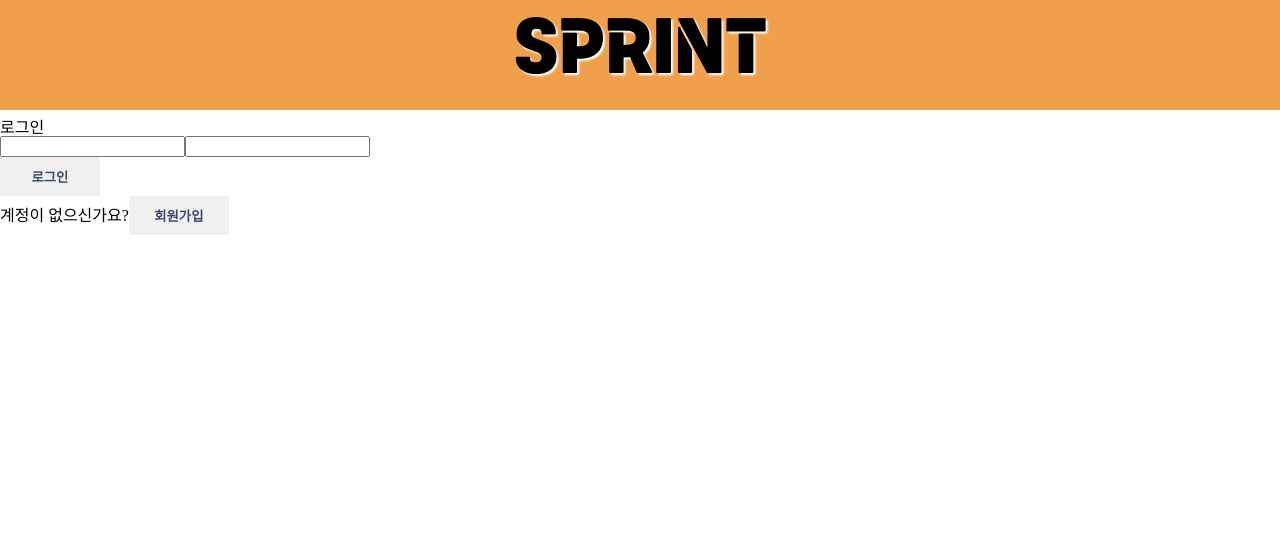
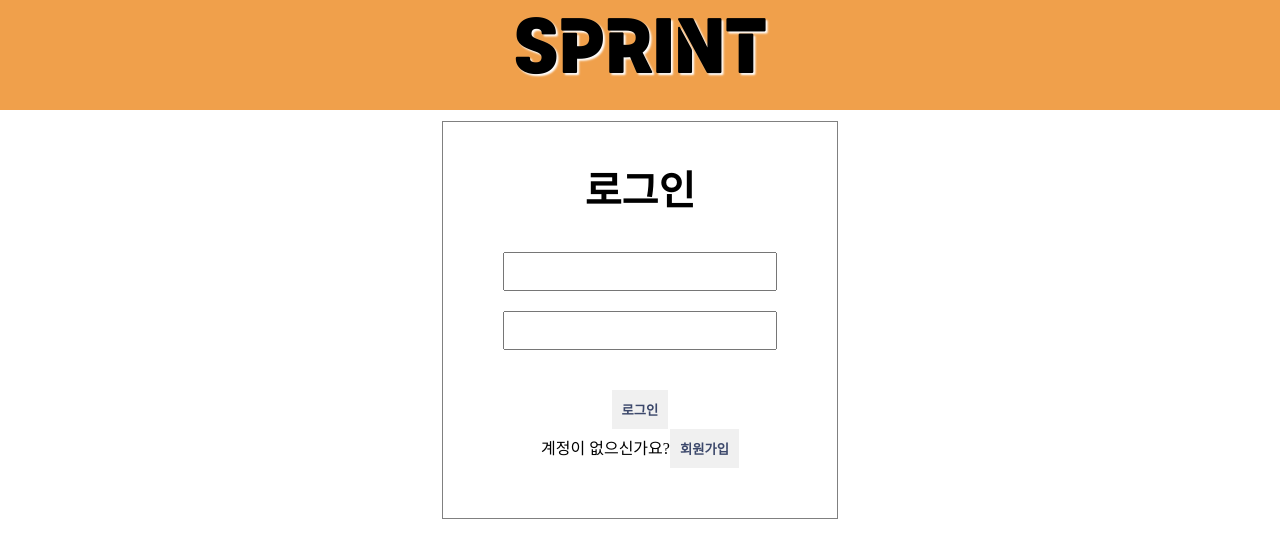
Before and after one commit to minjaechoi0518/sprint-client, a React (Create React App) app: page /login in a window 1280 px wide. Shown: the top 558 px of the page. Built offline with nearby package versions, Linux system fonts and the light colour scheme.

Commit message:
Design login CSS 변경중

```diff
--- a/src/components/Login.jsx
+++ b/src/components/Login.jsx
@@ -3,9 +3,10 @@ import { Link } from 'react-router-dom'
 import Button from './component/Button'
 import Header from './Header'
 import useInput from './Hooks/useInput'
+import * as CSS from '../components/component/style'
 
 const Login = () => {
-  const [userName, onChangeUserIdHandler ] = useInput('')
+  const [userName, onChangeUserNameHandler ] = useInput('')
   const [password, onChangPasswordHandler] = useInput('')
 
   const [warningNotice, setWarningNotice] = useState('')
@@ -13,6 +14,7 @@ const Login = () => {
   const onClickLoginHandler = ()=>{
     if(userName.length <1 ){
       setWarningNotice('아이디를 입력해주세요')
+      console.log('아이디를 입력해주세요.')
       return;
     }
     if(password.length <1 ){
@@ -22,26 +24,30 @@ const Login = () => {
 
   }
   return (
-    <>
+    <div>
     <Header/>
-    <h1>로그인</h1>
-    <form>
-    <input value={userName} onChange={onChangeUserIdHandler}/>
-    <input value={password} onChange={onChangPasswordHandler}/>
-    </form>
+
+    <CSS.Main>
+    <CSS.Title>로그인</CSS.Title>
+    <CSS.Form>
+    <CSS.Input value={userName} onChange={onChangeUserNameHandler}/>
+    <CSS.Input value={password} onChange={onChangPasswordHandler}/>
+    </CSS.Form>
+    {warningNotice}
     <Button type='positive'
+    size='150'
     onClick={onClickLoginHandler}>로그인</Button>
-    {warningNotice}
 
 
     <div>
-    계정이 없으신가요?<Link to='/signUp'>
+    <span>계정이 없으신가요?</span><Link to='/signUp'>
       <Button type='positive' >회원가입</Button>
       </Link>
     </div>
+    </CSS.Main>
 
 
-    </>
+    </div>
   )
 }
 
--- a/src/components/component/style.js
+++ b/src/components/component/style.js
@@ -1,38 +1,38 @@
 import styled from "styled-components";
-import Tenada from '../style/fonts/Tenada.ttf'
-
+import Tenada from "../style/fonts/Tenada.ttf";
 
 export const HomeTitle = styled.div`
-font-size:20px;
-`
+  font-size: 20px;
+`;
 
 //Header
 export const HeaderTitle = styled.h1`
   @font-face {
-    text-align:center;
-    font-family: 'CustomFont';
-    src: url(${Tenada}) format('woff2');
+    text-align: center;
+    font-family: "CustomFont";
+    src: url(${Tenada}) format("woff2");
   }
-  font-family: 'CustomFont';
-  font-size:70px;
-  padding:20px;
+  font-family: "CustomFont";
+  font-size: 70px;
+  padding: 20px;
   text-shadow: 2px 2px 2px white;
-
-`
+`;
 
 export const Header = styled.header`
-text-align:center;
-margin-bottom:10px;
-background-color:#F0A04B;
-`
+  text-align: center;
+  margin-bottom: 10px;
+  background-color: #f0a04b;
+  position: relative;
+`;
 
 //button
 export const Button = styled.button`
+
 border:none;
 background-color:${(props) => props.type === 'positive' ? '#F0F0F0' : '#F8F4EA'};
 color: ${(props) => props.type === 'positive' ? '#3C486B' : '#243763'};
 padding:10px;
-width:100px;
+width:${(props) => `${props.size}px;`};
 font-weight:600;
 &:hover{
   background-color:${(props) => props.type === 'positive' ? '#579BB1' : '#CE7777'};
@@ -41,3 +41,55 @@ transform: scale(1.05);
 cursor: pointer;
 }
 `
+
+//Main
+export const Main = styled.main`
+display:flex;
+align-items:center;
+flex-direction:column;
+justify-content:center;
+position: absolute;
+  top: 40%;
+  left: 50%;
+  transform: translate(-50%, -50%);
+border: 1px solid gray;
+padding:50px;
+`
+
+//form
+export const Form = styled.form`
+display:flex;
+align-items:center;
+flex-direction:column;
+margin-top:30px;
+margin-bottom:30px;
+`
+
+export const Input = styled.input`
+margin:10px;
+width:250px;
+padding:10px;
+`
+
+//Login
+export const Title = styled.h1`
+font-size:40px;
+font-weight:600;
+`
+export const Entire = styled.div`
+position:relative;
+  border: none;
+  background-color: ${(props) =>
+    props.type === "positive" ? "#F0F0F0" : "#F8F4EA"};
+  color: ${(props) => (props.type === "positive" ? "#3C486B" : "#243763")};
+  padding: 10px;
+  width: 100px;
+  font-weight: 600;
+  &:hover {
+    background-color: ${(props) =>
+    props.type === "positive" ? "#579BB1" : "#CE7777"};
+    color: ${(props) => (props.type === "positive" ? "#F0F0F0" : "#F8F4EA")};
+    transform: scale(1.05);
+    cursor: pointer;
+  }
+`
```
